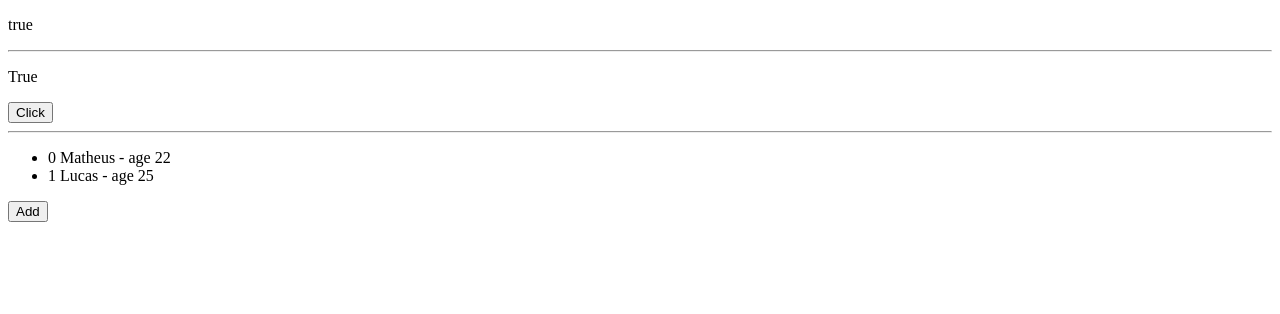
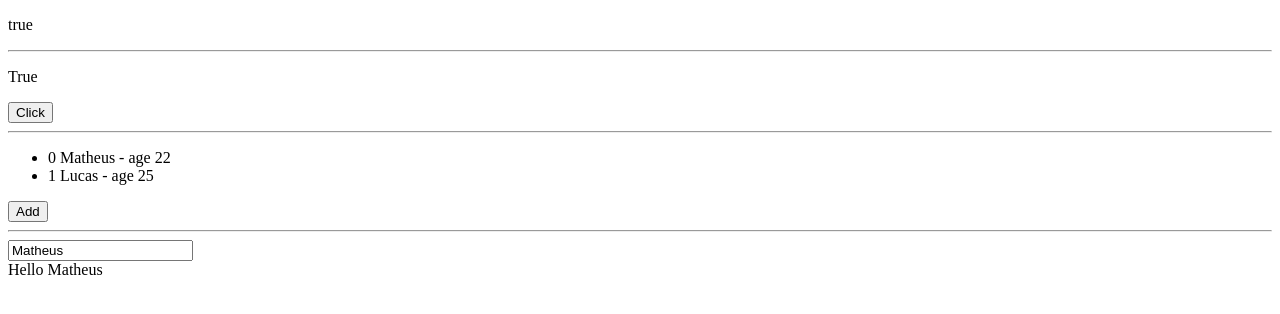
Before and after one commit to matheusoliveira21tec/angular-study-repository, an Angular app in the folder meu-primeiro-projeto/: page / in a window 1280 px wide. Shown: the top 314 px of the page. Built offline with nearby package versions, Linux system fonts and the light colour scheme.

Commit message:
aprendendo diretivas, ngSwitch

```diff
--- a/meu-primeiro-projeto/src/app/diretivas-estruturais/diretivas-estruturais.component.html
+++ b/meu-primeiro-projeto/src/app/diretivas-estruturais/diretivas-estruturais.component.html
@@ -12,3 +12,12 @@
     <li *ngFor="let item of list; let i = index" (click)="onClickEventList(i)">{{i}} {{item.name}} - age {{item.age}}</li>
 </ul>
 <button (click)="addOnList()">Add</button>
+
+<hr>
+
+<input type="text" [(ngModel)]="name">
+<div [ngSwitch]="name">
+    <div *ngSwitchCase="'Matheus'">Hello {{name}}</div>
+    <div *ngSwitchCase="'Lucas'">Hello {{name}}</div>
+    <div *ngSwitchDefault>Default</div>
+</div>
--- a/meu-primeiro-projeto/src/app/diretivas-estruturais/diretivas-estruturais.component.ts
+++ b/meu-primeiro-projeto/src/app/diretivas-estruturais/diretivas-estruturais.component.ts
@@ -9,6 +9,7 @@ export class DiretivasEstruturaisComponent implements OnInit{
 public condition:boolean = true;
 public list:Array<{name:string, age:number}> = [{name:'Matheus', age:22},{name:'Lucas', age:25}];
 public conditionClick:boolean = true;
+public name:string = 'Matheus';
 constructor() { }
 ngOnInit(): void {
   setInterval(() => {
```
